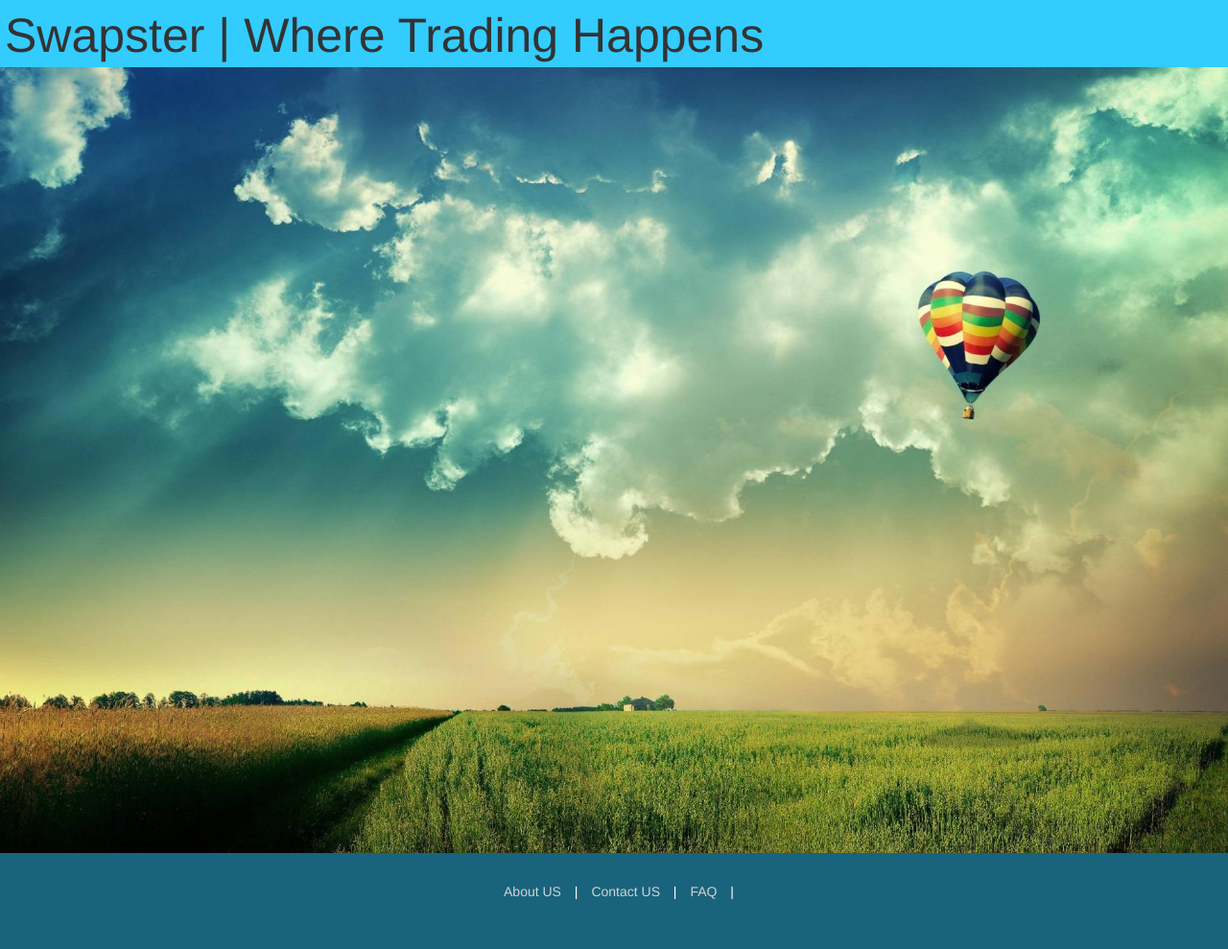
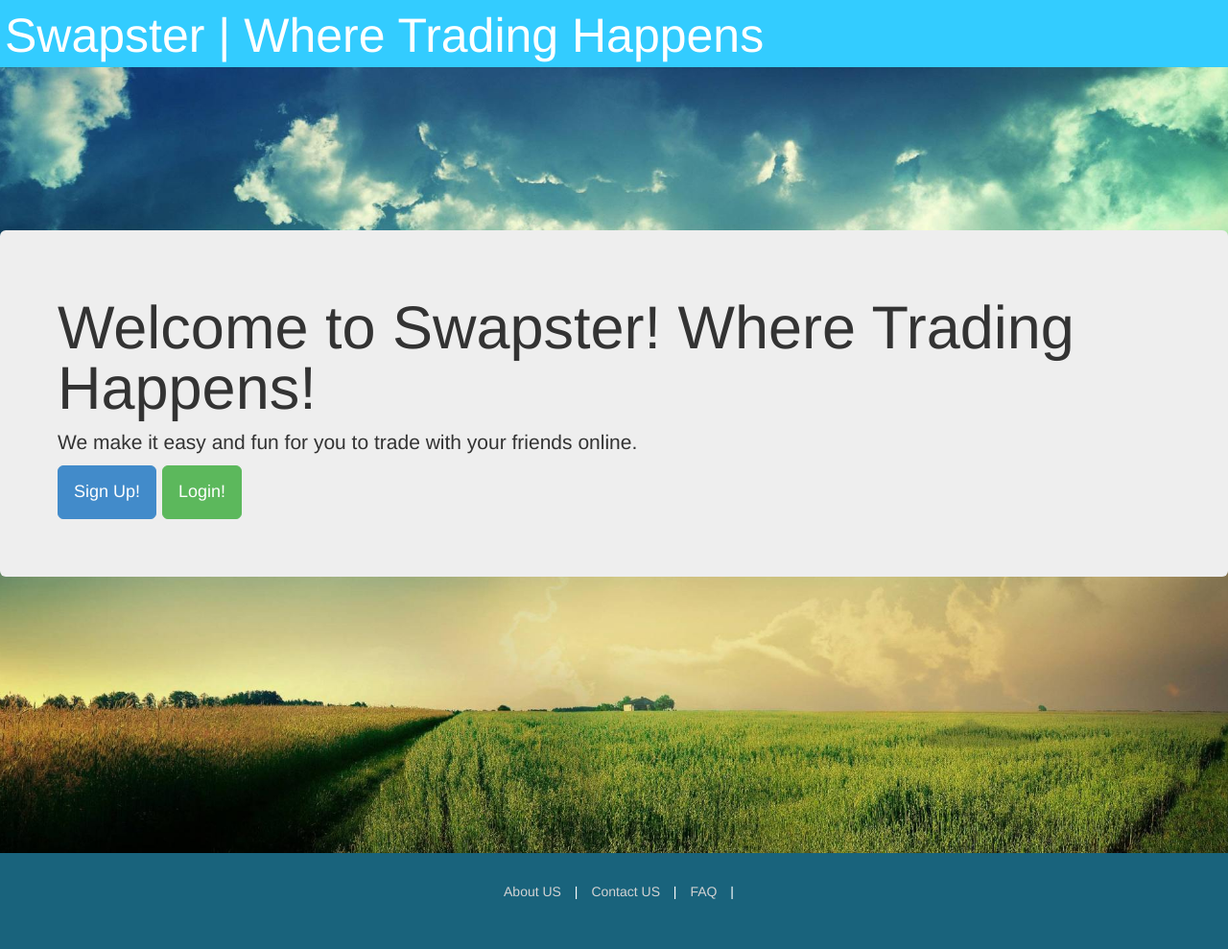
Before and after one commit to FrancescoA/swapster, a Django app: page / in a window 1280 px wide. Shown: the whole page at 96% size. Run offline with Django 3.2, Linux system fonts and the light colour scheme; parts of the project's set-up code (start-up, migrations or seed data) failed here and were passed over.

Commit message:
Goodnight

```diff
--- a/static/css/main.css
+++ b/static/css/main.css
@@ -15,6 +15,21 @@ a {
 
 a:hover{
 	color:white;
+}
+
+.jumbotron {
+    position: relative;
+    top: 30%;
+}
+
+.plain {
+    color: inherit;
+    text-decoration: inherit;
+    font-weight: inherit;
+}
+
+.plain:hover {
+    text-decoration: inherit;
 }
 
 #content {
--- a/swapster/urls.py
+++ b/swapster/urls.py
@@ -15,7 +15,7 @@ urlpatterns = patterns('',
     # url(r'^admin/doc/', include('django.contrib.admindocs.urls')),
 
     # Uncomment the next line to enable the admin:
-    url(r'^$', 'swapster.views.index',),
+    url(r'^$', 'swapster.views.index', name='index'),
     url(r'^accounts/',include('registration.backends.default.urls')),
     url(r'^traders/', include('trader.urls')),
     url(r'^objects/', include('objects.urls')),
--- a/templates/index.html
+++ b/templates/index.html
@@ -6,9 +6,11 @@
 
 
 {% block header %}
-	<div id="landing-header" class="row">
-		<h1>Swapster | Where Trading Happens</h1>
-	</div>
+	<a href="{% url 'index' %}" class="plain">
+		<div id="landing-header" class="row">
+			<h1>Swapster | Where Trading Happens</h1>
+		</div>
+	</a>
 {% endblock %}
 {% block additional_header %}
 
@@ -20,7 +22,6 @@
     	<button type="button" class="close" data-dismiss="alert">&times;</button>
     	{{ message }}
     	</div>
-
     	{% endfor %}
 	</div>
 {% endif %}
@@ -30,7 +31,12 @@
 <div id="content">
 {% block content %}
 
-
+<div class="jumbotron floater">
+  <h1>Welcome to Swapster! Where Trading Happens! </h1>
+  <p> We make it easy and fun for you to trade with your friends online. </p>
+  <p><a href="/accounts/register" class="btn btn-primary btn-large">Sign Up!</a>
+  <a href="/accounts/register" class="btn btn-success btn-large">Login!</a></p>
+</div>
 
 
 {% endblock %}
```
Also changed, not shown: swapster.db, 1 other file.
